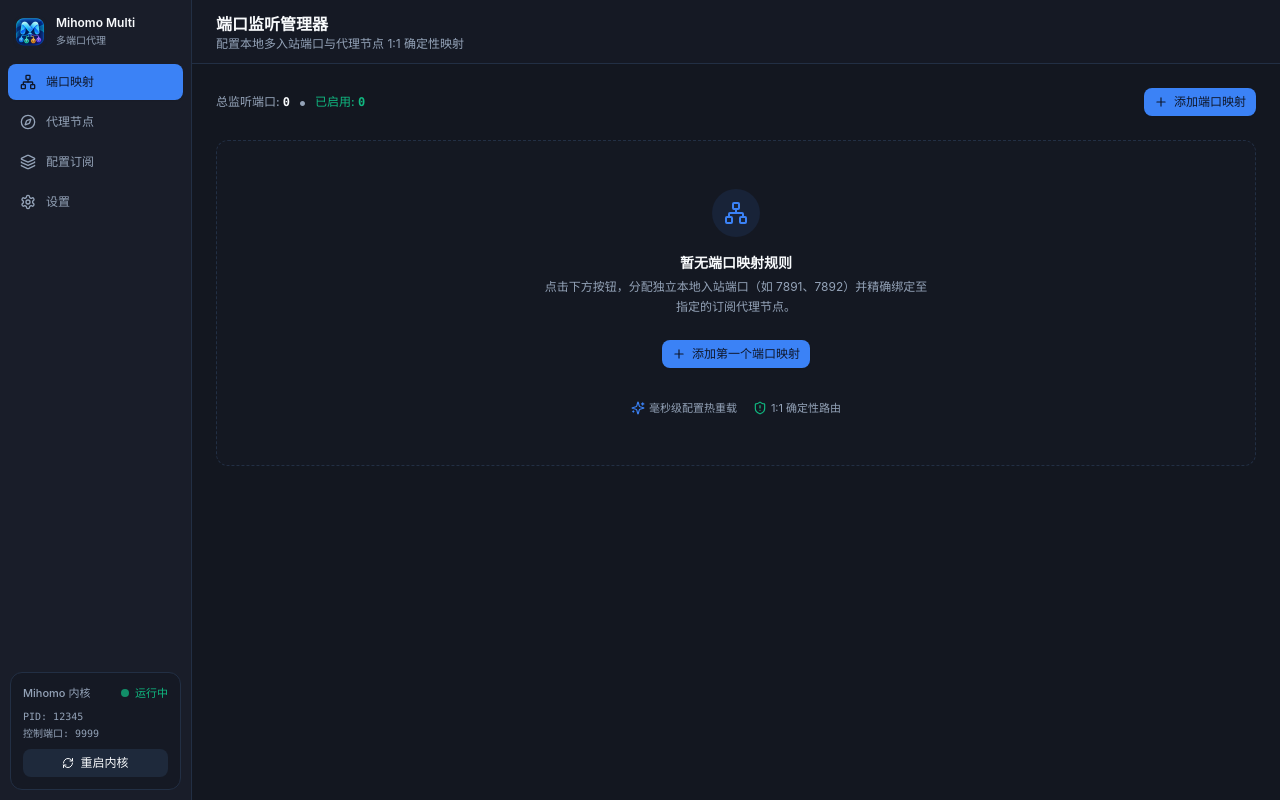
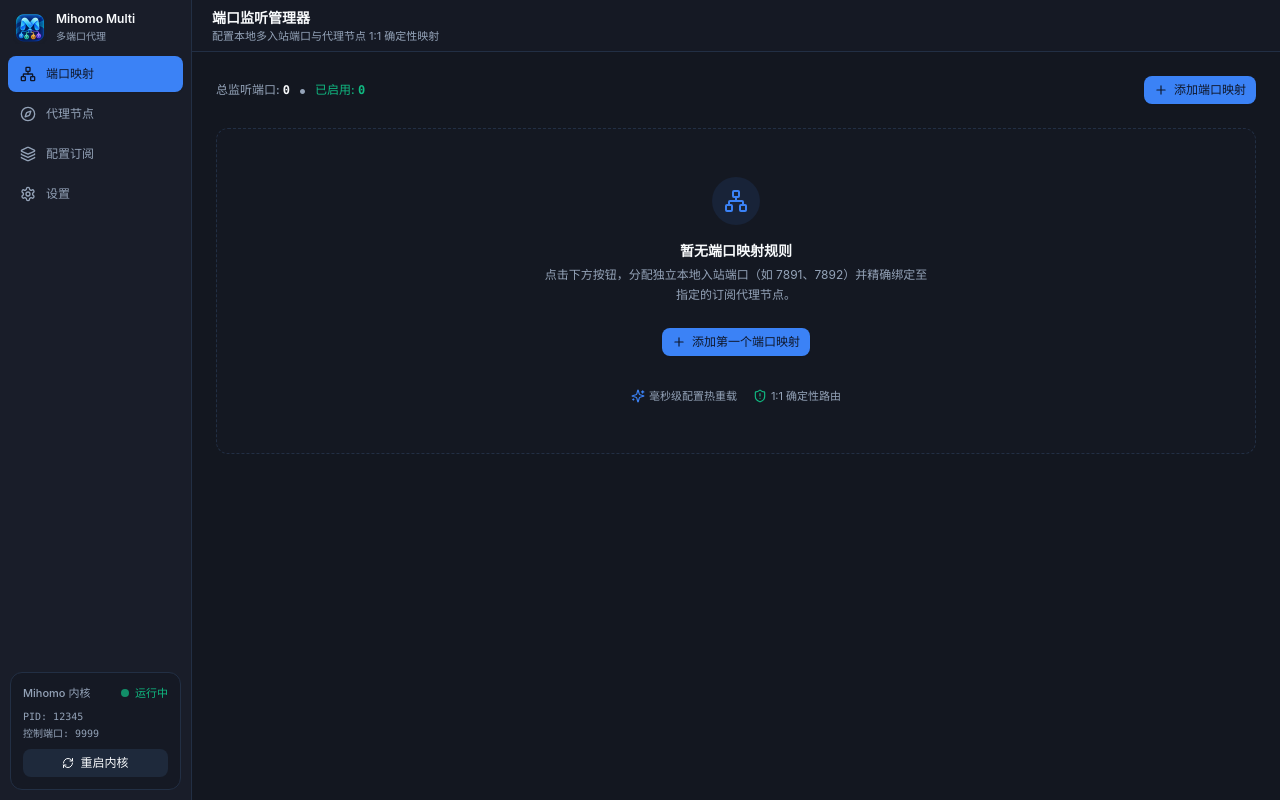
Before and after one commit to ygq-future/mihomo-multi, a React (Vite) app: page / in a window 1280 px wide. Built offline with nearby package versions, Linux system fonts and the light colour scheme.

Commit message:
style: compact header height, refine typography, and update settings description

```diff
--- a/src/components/layout/Header.tsx
+++ b/src/components/layout/Header.tsx
@@ -17,8 +17,8 @@
     subtitle: '导入与自动同步远程订阅或本地 Clash YAML 配置',
   },
   settings: {
-    title: '系统与内核设置',
-    subtitle: 'Mihomo Sidecar 伴生进程守护与外部控制器配置',
+    title: '系统设置',
+    subtitle: '管理应用偏好、数据存储与 Mihomo 内核控制参数',
   },
 }
 
@@ -41,12 +41,12 @@
     config.controllerPort !== coreStatus.controllerPort
 
   return (
-    <header className="h-16 px-6 border-b border-border bg-card/50 flex items-center justify-between select-none shrink-0 gap-4">
+    <header className="h-[52px] px-5 border-b border-border bg-card/50 flex items-center justify-between select-none shrink-0 gap-4">
       <div className="min-w-0 flex-1 truncate">
-        <h2 className="text-base font-semibold text-foreground truncate">
+        <h2 className="text-sm font-semibold text-foreground leading-tight truncate">
           {info.title}
         </h2>
-        <p className="text-xs text-muted-foreground truncate">
+        <p className="text-[11px] text-muted-foreground leading-none mt-1 truncate">
           {info.subtitle}
         </p>
       </div>
@@ -54,7 +54,7 @@
       <div className="flex items-center gap-2 shrink-0">
         {portNeedsRestart ? (
           <div className="flex items-center gap-2 animate-in fade-in slide-in-from-top-1 duration-200">
-            <div className="flex items-center gap-1.5 px-3 py-1.5 rounded-lg bg-amber-500/10 border border-amber-500/20 text-amber-600 dark:text-amber-400 text-xs font-medium">
+            <div className="flex items-center gap-1.5 px-2.5 py-1 rounded-lg bg-amber-500/10 border border-amber-500/20 text-amber-600 dark:text-amber-400 text-xs font-medium">
               <AlertTriangle className="w-3.5 h-3.5 text-amber-500 shrink-0" />
               <span>
                 控制器端口已修改为 {config?.controllerPort}，需
@@ -66,7 +66,7 @@
               size="sm"
               disabled={loading}
               onClick={() => (isRunning ? restartCore() : startCore())}
-              className="text-xs border-amber-500/30 hover:bg-amber-500/10 text-amber-600 dark:text-amber-400"
+              className="text-xs py-1 h-auto border-amber-500/30 hover:bg-amber-500/10 text-amber-600 dark:text-amber-400"
               icon={
                 <RefreshCw
                   className={`w-3 h-3 ${loading ? 'animate-spin' : ''}`}
@@ -80,7 +80,7 @@
           !isRunning &&
           error && (
             <div className="flex items-center gap-2 animate-in fade-in duration-200">
-              <div className="flex items-center gap-1.5 px-3 py-1.5 rounded-lg bg-rose-500/10 border border-rose-500/20 text-rose-500 text-xs font-medium">
+              <div className="flex items-center gap-1.5 px-2.5 py-1 rounded-lg bg-rose-500/10 border border-rose-500/20 text-rose-500 text-xs font-medium">
                 <AlertTriangle className="w-3.5 h-3.5 text-rose-500 shrink-0" />
                 <span className="max-w-xs truncate" title={error}>
                   {error}
@@ -91,7 +91,7 @@
                 size="sm"
                 disabled={loading}
                 onClick={() => startCore()}
-                className="text-xs text-rose-500 border-rose-500/30 hover:bg-rose-500/10"
+                className="text-xs py-1 h-auto text-rose-500 border-rose-500/30 hover:bg-rose-500/10"
                 icon={
                   <RefreshCw
                     className={`w-3 h-3 ${loading ? 'animate-spin' : ''}`}
--- a/src/components/layout/Sidebar.tsx
+++ b/src/components/layout/Sidebar.tsx
@@ -33,7 +33,7 @@
       <div>
         {/* App Branding & Collapse Toggle */}
         <div
-          className={`pt-4 mb-4 flex items-center ${
+          className={`pt-3 mb-3 flex items-center ${
             sidebarCollapsed ? 'justify-center px-2' : 'justify-between px-3.5'
           } overflow-hidden`}
         >
```
